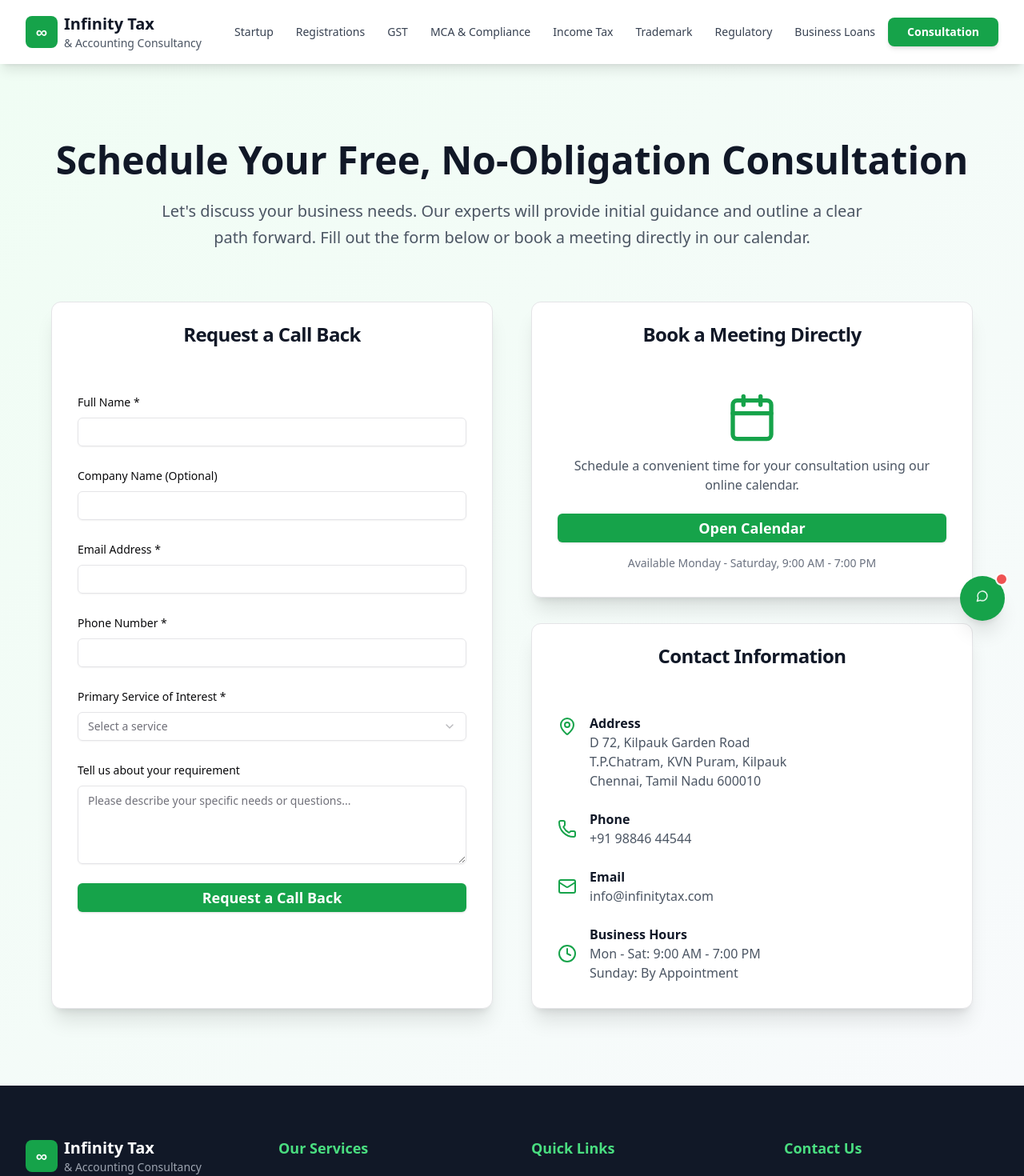
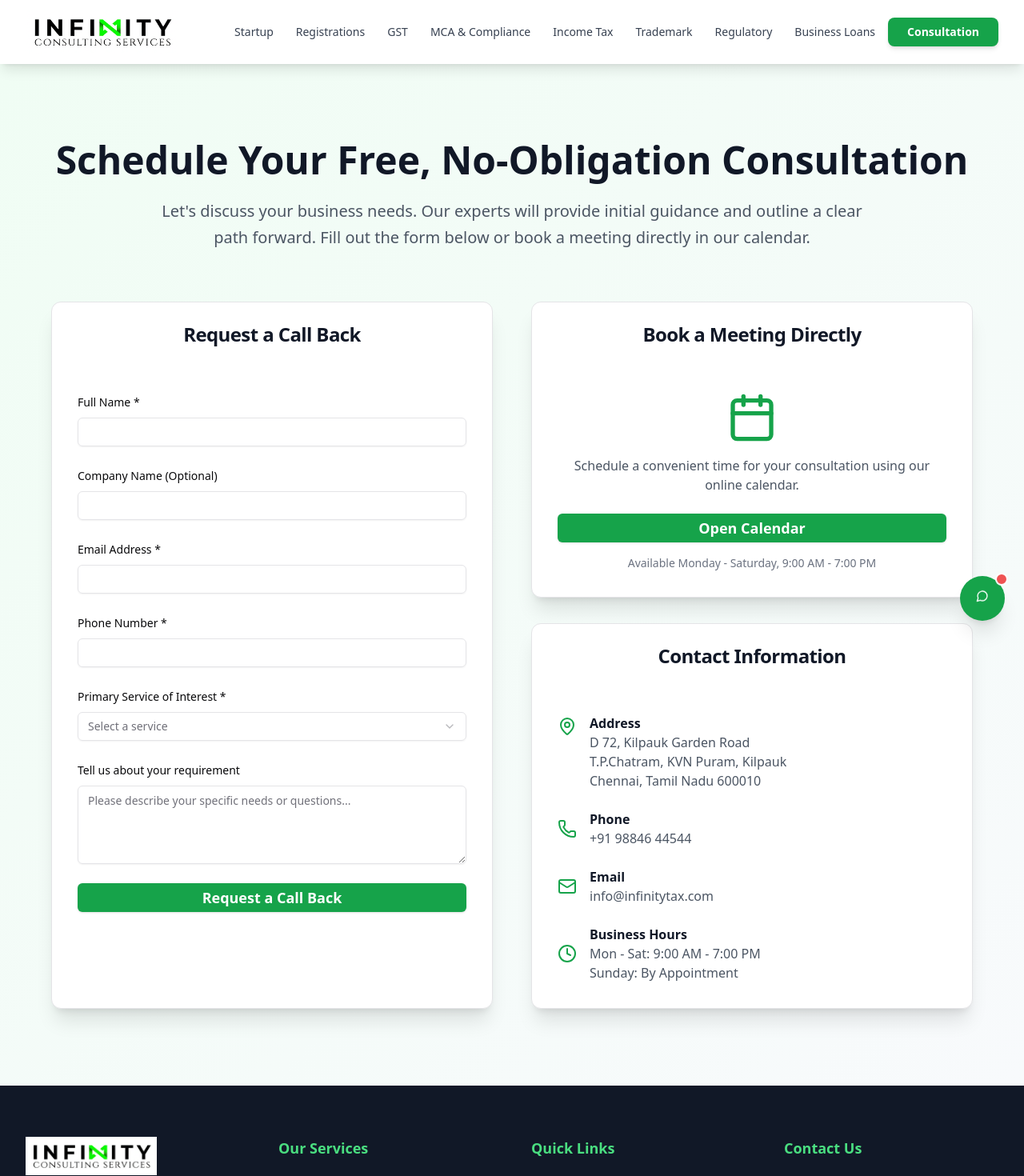
Before and after one commit to EarneyGit/infinity-website, a React (Vite) app: page /consultation in a window 1280 px wide. Shown: the top 1470 px of the page at 80% size. Built offline with nearby package versions, Linux system fonts and the light colour scheme.

Commit message:
Replace text logo with actual logo image throughout website

```diff
--- a/src/infinity/components/footer.tsx
+++ b/src/infinity/components/footer.tsx
@@ -29,16 +29,12 @@ export default function Footer() {
         <div className="grid grid-cols-1 md:grid-cols-2 lg:grid-cols-4 gap-8 lg:gap-12">
           {/* Company Info */}
           <div className="lg:col-span-1">
-            <Link to="/" className="flex items-center space-x-2 mb-6">
-              <div className="w-10 h-10 bg-green-600 rounded-lg flex items-center justify-center">
-                <span className="text-white font-bold text-xl">∞</span>
-              </div>
-              <div>
-                <div className="text-xl font-bold">Infinity Tax</div>
-                <div className="text-sm text-gray-400">
-                  & Accounting Consultancy
-                </div>
-              </div>
+            <Link to="/" className="flex items-center mb-6">
+              <img
+                src="/Infinity Final Logo.png"
+                alt="Infinity Tax & Accounting Consultancy"
+                className="h-12 w-auto"
+              />
             </Link>
 
             <p className="text-gray-400 mb-6 leading-relaxed">
--- a/src/infinity/components/navigation.tsx
+++ b/src/infinity/components/navigation.tsx
@@ -25,18 +25,12 @@ export default function Navigation() {
       <div className="container mx-auto px-4 sm:px-6 lg:px-8">
         <div className="flex justify-between items-center h-16 lg:h-20">
           {/* Logo */}
-          <Link to="/" className="flex items-center space-x-2">
-            <div className="w-10 h-10 bg-green-600 rounded-lg flex items-center justify-center">
-              <span className="text-white font-bold text-xl">∞</span>
-            </div>
-            <div>
-              <div className="text-xl font-bold text-gray-900">
-                Infinity Tax
-              </div>
-              <div className="text-sm text-gray-600 hidden sm:block">
-                & Accounting Consultancy
-              </div>
-            </div>
+          <Link to="/" className="flex items-center">
+            <img
+              src="/Infinity Final Logo.png"
+              alt="Infinity Tax & Accounting Consultancy"
+              className="h-12 lg:h-14 w-auto"
+            />
           </Link>
 
           {/* Desktop Navigation */}
```
